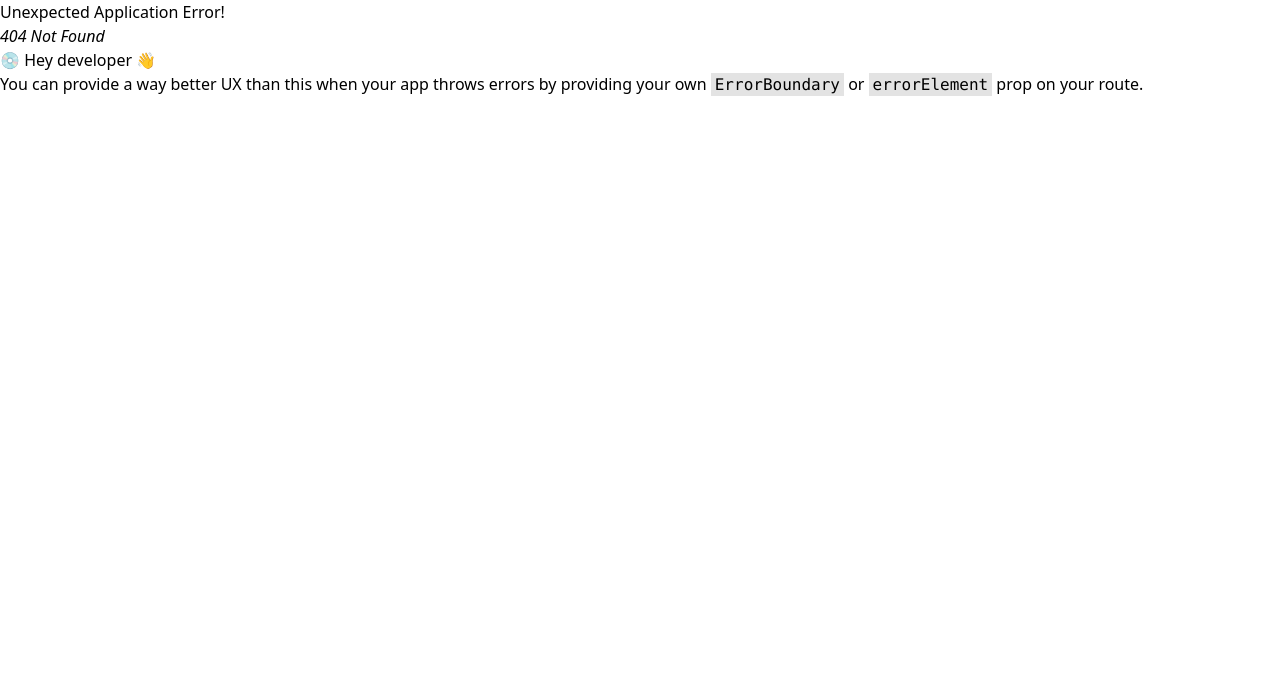
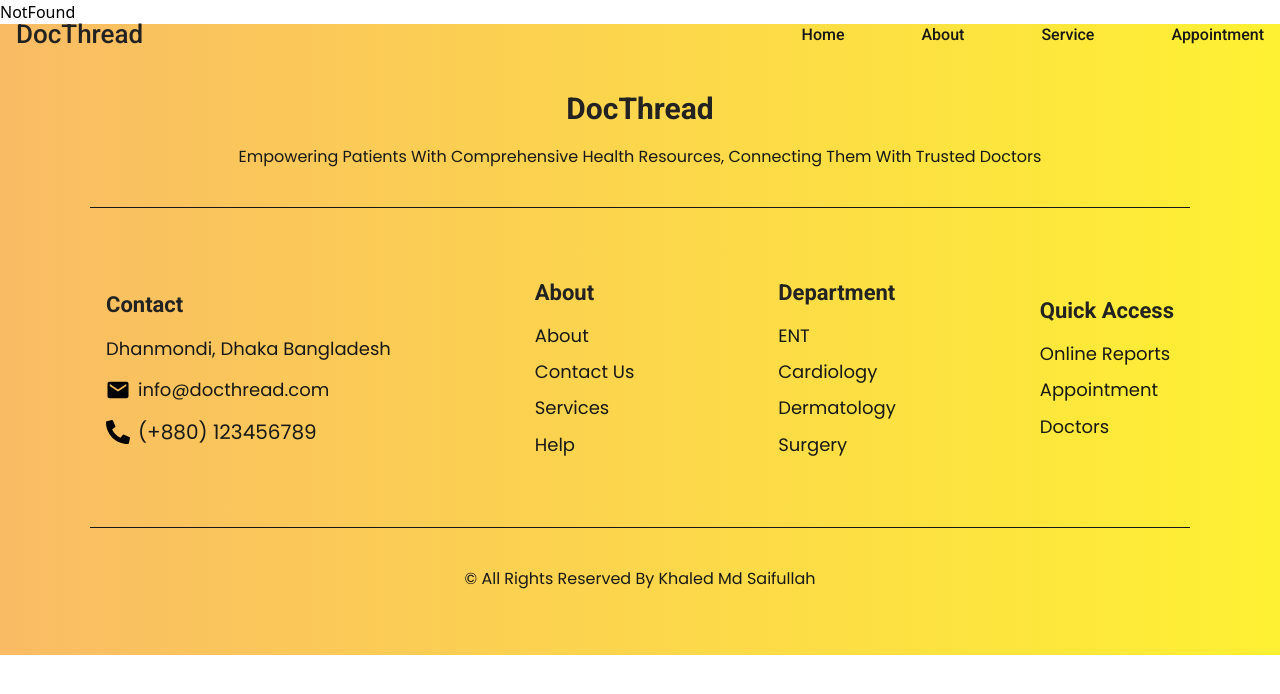
Before and after one commit to km-saifullah/doc-thread, a React (Vite) app: page /login in a window 1280 px wide. Before the commit this address had no page. Shown: the top 694 px of the page. Built offline with nearby package versions, Linux system fonts and the light colour scheme.

Commit message:
some route and assosiated file added

```diff
--- a/src/App.jsx
+++ b/src/App.jsx
@@ -4,7 +4,14 @@ import {
   Route,
   RouterProvider,
 } from "react-router-dom";
-import { About, Contact, Home, MainLayout } from "./pages";
+import {
+  About,
+  Appointment,
+  Contact,
+  Home,
+  MainLayout,
+  NotFound,
+} from "./pages";
 
 // All Routes
 const router = createBrowserRouter(
@@ -13,6 +20,8 @@ const router = createBrowserRouter(
       <Route path="/" element={<Home />} />
       <Route path="/about" element={<About />} />
       <Route path="/contact" element={<Contact />} />
+      <Route path="/appointment" element={<Appointment />} />
+      <Route path="*" element={<NotFound />} />
     </Route>
   )
 );
--- /dev/null
+++ b/src/pages/appointment/Appointment.jsx
@@ -0,0 +1,7 @@
+import React from "react";
+
+const Appointment = () => {
+  return <div>Appointment</div>;
+};
+
+export default Appointment;
--- a/src/pages/index.js
+++ b/src/pages/index.js
@@ -2,5 +2,18 @@ import Home from "./home/Home";
 import About from "./about/About";
 import Contact from "./contact/Contact";
 import MainLayout from "./layout/MainLayout";
+import Appointment from "./appointment/Appointment";
+import NotFound from "./notfound/NotFound";
+import Login from "./login/Login";
+import Registration from "./register/Registration";
 
-export { Home, About, Contact, MainLayout };
+export {
+  Home,
+  About,
+  Contact,
+  MainLayout,
+  Appointment,
+  NotFound,
+  Login,
+  Registration,
+};
--- a/src/pages/layout/Footer.jsx
+++ b/src/pages/layout/Footer.jsx
@@ -1,7 +1,6 @@
 import React from "react";
 import { IoMdMail } from "react-icons/io";
 import { FaPhoneAlt } from "react-icons/fa";
-import { Link } from "react-router-dom";
 import Item from "../../utils/Item";
 
 const Footer = () => {
--- /dev/null
+++ b/src/pages/login/Login.jsx
@@ -0,0 +1,7 @@
+import React from "react";
+
+const Login = () => {
+  return <div>Login</div>;
+};
+
+export default Login;
--- /dev/null
+++ b/src/pages/notfound/NotFound.jsx
@@ -0,0 +1,7 @@
+import React from "react";
+
+const NotFound = () => {
+  return <div>NotFound</div>;
+};
+
+export default NotFound;
--- /dev/null
+++ b/src/pages/register/Registration.jsx
@@ -0,0 +1,7 @@
+import React from "react";
+
+const Registration = () => {
+  return <div>Registration</div>;
+};
+
+export default Registration;
```
